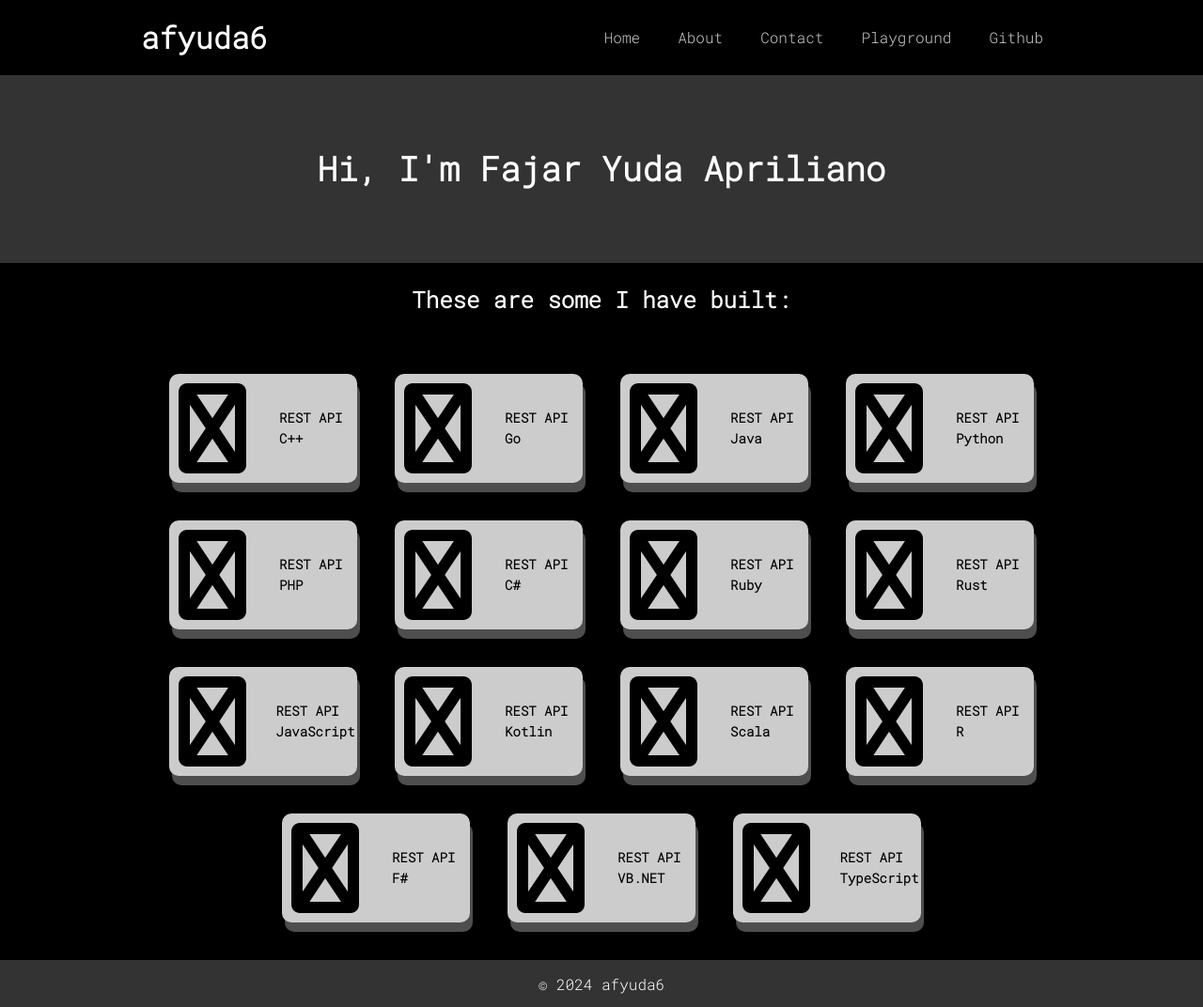
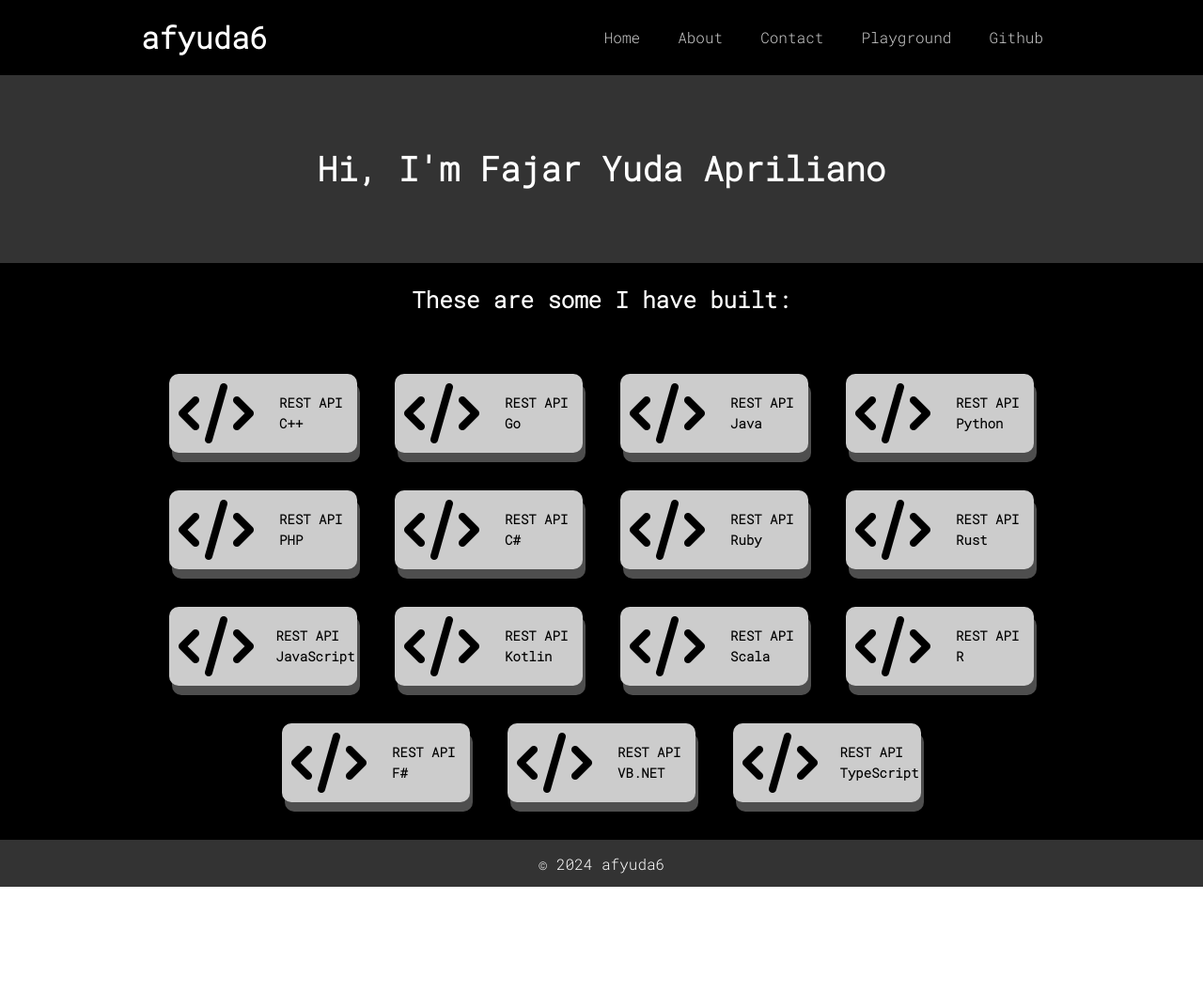
Before and after one commit to afyuda6/afyuda6-portfolio, a plain HTML site: page index.html in a window 1280 px wide. Shown: the whole page at 94% size. After the commit the page ends 944 px from the top, so only its background shows below. Drawn offline with Linux system fonts and the light colour scheme.

Commit message:
07/12/2024

```diff
--- a/index.html
+++ b/index.html
@@ -33,7 +33,7 @@
         <li>
           <div class="card home">
             <a href="https://github.com/afyuda6/rest-api-cpp" target="_blank">
-              <i class="fab fa-code fa-6x"></i>
+              <i class="fas fa-code fa-4x"></i>
               <h1>REST API C++</h1>
             </a>
           </div>
@@ -41,7 +41,7 @@
         <li>
           <div class="card home">
             <a href="https://github.com/afyuda6/rest-api-go" target="_blank">
-              <i class="fab fa-code fa-6x"></i>
+              <i class="fas fa-code fa-4x"></i>
               <h1>REST API Go</h1>
             </a>
           </div>
@@ -49,7 +49,7 @@
         <li>
           <div class="card home">
             <a href="https://github.com/afyuda6/rest-api-java" target="_blank">
-              <i class="fab fa-code fa-6x"></i>
+              <i class="fas fa-code fa-4x"></i>
               <h1>REST API Java</h1>
             </a>
           </div>
@@ -57,7 +57,7 @@
         <li>
           <div class="card home">
             <a href="https://github.com/afyuda6/rest-api-py" target="_blank">
-              <i class="fab fa-code fa-6x"></i>
+              <i class="fas fa-code fa-4x"></i>
               <h1>REST API Python</h1>
             </a>
           </div>
@@ -65,7 +65,7 @@
         <li>
           <div class="card home">
             <a href="https://github.com/afyuda6/rest-api-php" target="_blank">
-              <i class="fab fa-code fa-6x"></i>
+              <i class="fas fa-code fa-4x"></i>
               <h1>REST API PHP</h1>
             </a>
           </div>
@@ -73,7 +73,7 @@
         <li>
           <div class="card home">
             <a href="https://github.com/afyuda6/rest-api-cs" target="_blank">
-              <i class="fab fa-code fa-6x"></i>
+              <i class="fas fa-code fa-4x"></i>
               <h1>REST API C#</h1>
             </a>
           </div>
@@ -81,7 +81,7 @@
         <li>
           <div class="card home">
             <a href="https://github.com/afyuda6/rest-api-rb" target="_blank">
-              <i class="fab fa-code fa-6x"></i>
+              <i class="fas fa-code fa-4x"></i>
               <h1>REST API Ruby</h1>
             </a>
           </div>
@@ -89,7 +89,7 @@
         <li>
           <div class="card home">
             <a href="https://github.com/afyuda6/rest-api-rs" target="_blank">
-              <i class="fab fa-code fa-6x"></i>
+              <i class="fas fa-code fa-4x"></i>
               <h1>REST API Rust</h1>
             </a>
           </div>
@@ -97,7 +97,7 @@
         <li>
           <div class="card home">
             <a href="https://github.com/afyuda6/rest-api-js" target="_blank">
-              <i class="fab fa-code fa-6x"></i>
+              <i class="fas fa-code fa-4x"></i>
               <h1>REST API JavaScript</h1>
             </a>
           </div>
@@ -105,7 +105,7 @@
         <li>
           <div class="card home">
             <a href="https://github.com/afyuda6/rest-api-kt" target="_blank">
-              <i class="fab fa-code fa-6x"></i>
+              <i class="fas fa-code fa-4x"></i>
               <h1>REST API Kotlin</h1>
             </a>
           </div>
@@ -113,7 +113,7 @@
         <li>
           <div class="card home">
             <a href="https://github.com/afyuda6/rest-api-scala" target="_blank">
-              <i class="fab fa-code fa-6x"></i>
+              <i class="fas fa-code fa-4x"></i>
               <h1>REST API Scala</h1>
             </a>
           </div>
@@ -121,7 +121,7 @@
         <li>
           <div class="card home">
             <a href="https://github.com/afyuda6/rest-api-r" target="_blank">
-              <i class="fab fa-code fa-6x"></i>
+              <i class="fas fa-code fa-4x"></i>
               <h1>REST API R</h1>
             </a>
           </div>
@@ -129,7 +129,7 @@
         <li>
           <div class="card home">
             <a href="https://github.com/afyuda6/rest-api-fs" target="_blank">
-              <i class="fab fa-code fa-6x"></i>
+              <i class="fas fa-code fa-4x"></i>
               <h1>REST API F#</h1>
             </a>
           </div>
@@ -137,7 +137,7 @@
         <li>
           <div class="card home">
             <a href="https://github.com/afyuda6/rest-api-vb" target="_blank">
-              <i class="fab fa-code fa-6x"></i>
+              <i class="fas fa-code fa-4x"></i>
               <h1>REST API VB.NET</h1>
             </a>
           </div>
@@ -145,7 +145,7 @@
         <li>
           <div class="card home">
             <a href="https://github.com/afyuda6/rest-api-ts" target="_blank">
-              <i class="fab fa-code fa-6x"></i>
+              <i class="fas fa-code fa-4x"></i>
               <h1>REST API TypeScript</h1>
             </a>
           </div>
```
